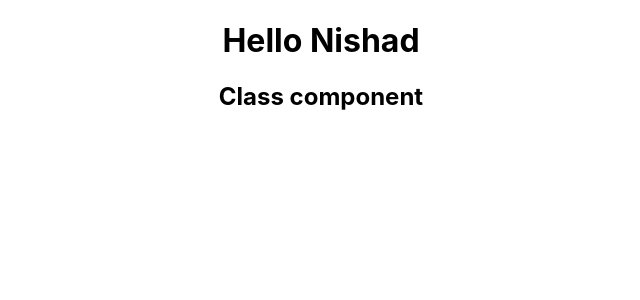
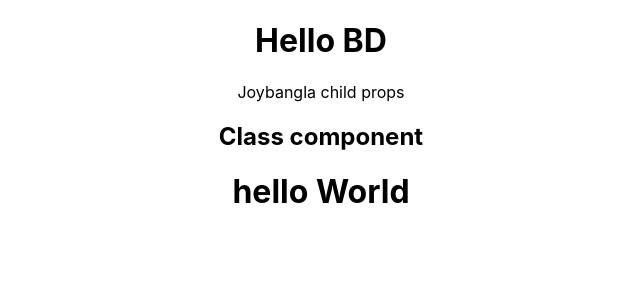
Before and after one commit to KhNishad/React-Js, a React (Create React App) app: page / in a window 1280 px wide. Shown: the top 300 px of the page, without its empty margins (319-959 px from the left). Built offline with nearby package versions, Linux system fonts and the light colour scheme.

Commit message:
2nd commit

```diff
--- a/src/App.js
+++ b/src/App.js
@@ -3,12 +3,16 @@ import logo from './logo.svg';
 import './App.css';
 import Greet from './components/greet'
 import Welcome from './components/welcome'
+import Hello from './components/hello'
 
 function App() {
   return (
     <div className="App">
-    <Greet/>
+    <Greet name= 'BD'>
+      <p>Joybangla child props</p>
+    </Greet>
     <Welcome/>
+    <Hello/>
     </div>
   );
 }
--- a/src/components/greet.js
+++ b/src/components/greet.js
@@ -7,5 +7,14 @@ import React from 'react'
 // }
 
 // arrow function
-const Greet = () => <h1>Hello Nishad</h1>
+const Greet = (props) => {
+   console.log(props)
+
+return(
+      <div>
+        <h1>Hello {props.name}</h1>
+        {props.children}
+      </div>
+)
+}
 export default Greet;
--- /dev/null
+++ b/src/components/hello.js
@@ -0,0 +1,11 @@
+import React from 'react'
+
+const   Hello = () => {
+    // return(
+    //     <div>
+    //         <h2>Hello world</h2>
+    //     </div>
+    // )
+    return React.createElement('div',{id:'helo-form',className:'test'},React.createElement('h1',null, 'hello World'))
+}
+export default Hello
```
